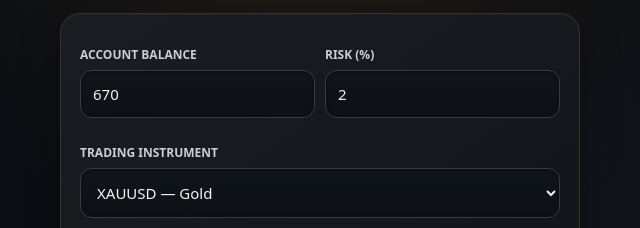
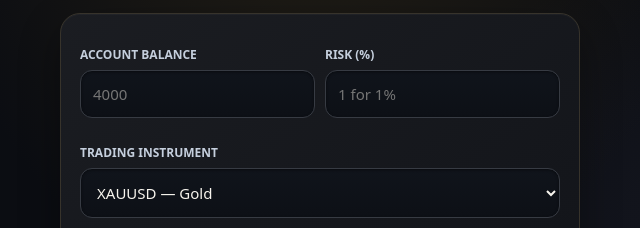
Before and after one commit to Abuty-byte/Sigma-Lot-size-calculator-, a plain HTML site: page index.html in a window 1280 px wide. Shown: the part 143-371 px from the top of the page, 320-960 px from the left. Drawn offline with Linux system fonts and the light colour scheme.

Commit message:
Update placeholders for account balance and risk inputs

```diff
--- a/index.html
+++ b/index.html
@@ -15,8 +15,8 @@ main{width:min(100% - 28px,520px);margin:0 auto;padding:28px 0 40px}.brand{text-
 <header class="brand"><div class="sigma">SIGMA</div><h1>LOTS CALCULATOR</h1><p>PRECISION IN EVERY TRADE.</p></header>
 <section class="card">
  <div class="grid">
-  <div class="field"><label for="balance">ACCOUNT BALANCE</label><input id="balance" type="number" min="0" step="any" value="670" inputmode="decimal"></div>
-  <div class="field"><label for="risk">RISK (%)</label><input id="risk" type="number" min="0" max="100" step="any" value="2" inputmode="decimal"></div>
+  <div class="field"><label for="balance">ACCOUNT BALANCE</label><input id="balance" type="number" min="0" step="any" placeholder="4000" inputmode="decimal"></div>
+  <div class="field"><label for="risk">RISK (%)</label><input id="risk" type="number" min="0" max="100" step="any" placeholder="1 for 1%" inputmode="decimal"></div>
  </div>
  <div class="field"><label for="pair">TRADING INSTRUMENT</label><select id="pair"><option value="XAUUSD">XAUUSD — Gold</option><option value="EURUSD">EURUSD</option><option value="GBPUSD">GBPUSD</option><option value="AUDUSD">AUDUSD</option><option value="NZDUSD">NZDUSD</option><option value="USDJPY">USDJPY</option><option value="USDCAD">USDCAD</option><option value="USDCHF">USDCHF</option></select></div>
  <div class="grid">
```
